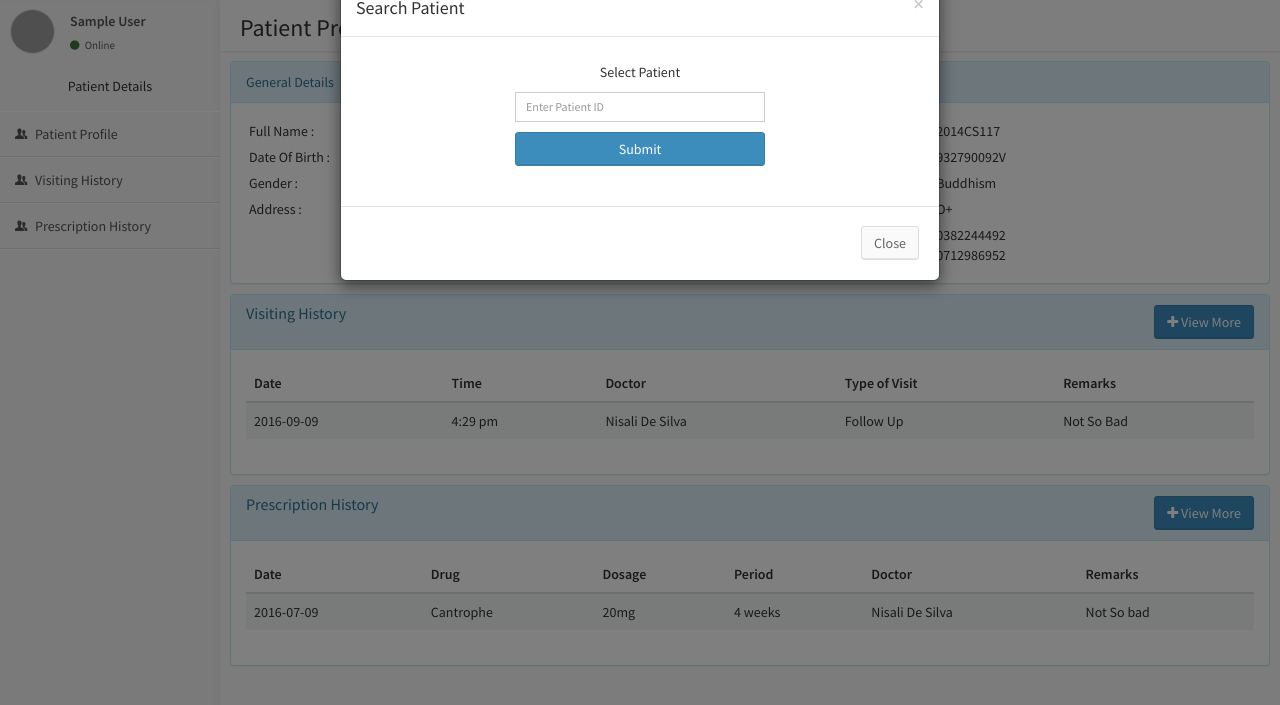
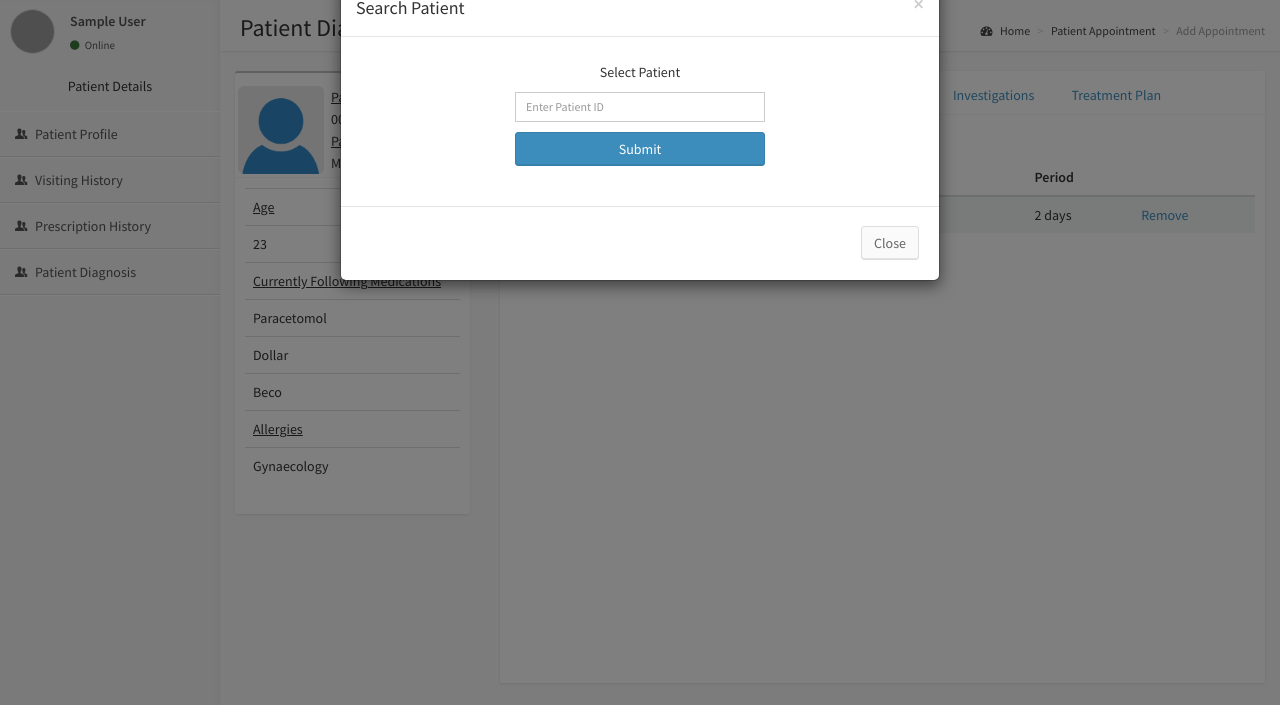
Before and after one commit to IsurangaPerera/ClinicManagementSystem, a PHP site: page /include/patient_management.php?patient_diagnosis in a window 1280 px wide. Shown: the part 51-756 px from the top of the page. Run offline with PHP 8.4, Linux system fonts and the light colour scheme; the visitor is signed in with stand-in values (Sample User, id 1); some libraries are stand-ins or nearby versions; some web fonts are replaced; grey boxes are pictures that could not be loaded.

Commit message:
opd doctor ui partially completed

```diff
--- a/include/app/hidden_right.php
+++ b/include/app/hidden_right.php
@@ -1,5 +1,5 @@
 <style>
- .dash_board, .search_patient, .patient_registration, .manage_appointments, .change_password, .my_profile, .edit_profile, .opt, .visiting_history, .patient_profile, .prescription_history{
+ .dash_board, .search_patient, .patient_diagnosis, .patient_registration, .manage_appointments, .change_password, .my_profile, .edit_profile, .opt, .visiting_history, .patient_profile, .prescription_history{
   display: none;
 }
 </style>
--- /dev/null
+++ b/include/app/patient_diagnosis.php
@@ -0,0 +1,343 @@
+<?php
+require('hidden_right.php');
+?>
+
+<section class="content-header" >
+	<h1>Patient Diagnosis</h1>
+	<ol class="breadcrumb">
+		<li><a href=""><i class="fa fa-dashboard"></i> Home</a></li>
+		<li><a href="#">Patient Appointment</a></li>
+		<li class="active">Add Appointment</li>
+	</ol>
+</section>
+
+<style>
+.patient_diagnosis{
+	display: block;
+}
+</style>
+
+<div class="patient_diagnosis">
+	<!-- Main content -->
+	<section class="content">
+
+
+
+
+
+		<div class="row">
+
+			<div class="col-md-3">
+				<div class="box">
+					<div class="box-header"></div>
+					<div class="box-body table-responsive no-padding">
+						<table width="100%" cellpadding="3" cellspacing="3">
+							<tr>
+								<td width="15%" valign="top" align="center">
+									<img src="../images/patient.png" class="img-rounded" width="86" height="88">
+								</td>
+								<td>
+									<table width="100%">
+										<tr>
+											<td><u>Patient No.</u></td>
+										</tr>
+										<tr>
+											<td>000014</td>
+										</tr>
+										<tr>
+											<td><u>Patient Name</u></td>
+										</tr>
+										<tr>
+											<td>Mr. Arnold G. Bariring</td>
+										</tr>
+									</table>
+								</td>
+							</tr>
+						</table>
+					</div>
+					<div class="box-footer clearfix">
+						<table class="table">
+							<tr>
+								<td><u>Age</u></td>
+							</tr>
+							<tr>
+								<td>23</td>
+							</tr>
+							<tr>
+								<td><u>Currently Following Medications</u></td>
+							</tr>
+							<tr>
+								<td>Paracetomol</td>
+							</tr>
+							<tr>
+								<td>Dollar</td>
+							</tr>
+							<tr>
+								<td>Beco</td>
+							</tr>
+							<tr>
+								<td><u>Allergies</u></td>
+							</tr>
+							<tr>
+								<td>Gynaecology</td>
+							</tr>
+
+						</table>
+					</div>
+				</div>
+			</div>
+
+			<div class="col-md-9">
+				<div class="nav-tabs-custom">
+					<ul class="nav nav-tabs">
+						<li class="active"><a href="#tab_1" data-toggle="tab">Presenting Complaints</a></li>
+						<li><a href="#tab_2" data-toggle="tab">Clinical Observations</a></li>
+						<li><a href="#tab_3" data-toggle="tab">Medications</a></li>
+						<li><a href="#tab_4" data-toggle="tab">Investigations</a></li>
+						<li><a href="#tab_5" data-toggle="tab">Treatment Plan</a></li>
+
+					</ul>
+					<div class="tab-content">
+						<div class="tab-pane active" id="tab_1">
+
+							<a href="#" class="btn btn-primary" data-toggle="modal" data-target="#myModal"><i class="fa fa-plus"></i> Add Complaints</a>
+
+							<a href="http://demo-hms.eu5.org/app/ipd_print/print_vital/IP-000023/000014" class="btn btn-default" target="_blank"><i class="fa fa-print"></i> Print</a>
+							<table class="table table-hover table-striped">
+								<thead>
+									<tr>
+										<th>Date</th>
+										<th>Time</th>
+										<th>Complaint</th>
+										<th>Period</th>
+
+										<th></th>
+									</tr>
+								</thead>
+								<tbody>
+									<tr>
+										<td>May 19, 2016</td>
+										<td>02:55:00 PM</td>
+										<td>Haemoptysis</td>
+										<td>2 days</td>
+
+										<td>
+											<a href="http://demo-hms.eu5.org/app/nurse_module/delete_vital/23/IP-000023/000014" onClick="return confirm('Are you sure you want to remove?');">Remove</a>
+
+										</td>
+									</tr>
+
+								</tbody>
+							</table>
+
+
+
+							<br><br><br><br><br><br><br>
+							<br><br><br><br><br><br><br>
+							<br><br><br><br><br><br><br>
+						</div>
+
+						<div class="tab-pane" id="tab_2">
+							<!--Tab 2 Code goes here-->
+							<a href="#" class="btn btn-primary" data-toggle="modal" data-target="#myModal"><i class="fa fa-plus"></i> Add Clinical Observations</a>
+
+							<a href="http://demo-hms.eu5.org/app/ipd_print/print_vital/IP-000023/000014" class="btn btn-default" target="_blank"><i class="fa fa-print"></i> Print</a>
+							<table class="table table-hover table-striped">
+								<thead>
+									<tr>
+										<th>Date</th>
+										<th>Time</th>
+										<th>Complaint</th>
+										<th>Period</th>
+
+										<th></th>
+									</tr>
+								</thead>
+								<tbody>
+									<tr>
+										<td>May 19, 2016</td>
+										<td>02:55:00 PM</td>
+										<td>Haemoptysis</td>
+										<td>2 days</td>
+
+										<td>
+											<a href="http://demo-hms.eu5.org/app/nurse_module/delete_vital/23/IP-000023/000014" onClick="return confirm('Are you sure you want to remove?');">Remove</a>
+
+										</td>
+									</tr>
+
+								</tbody>
+							</table>
+
+
+
+							<br><br><br><br><br><br><br>
+							<br><br><br><br><br><br><br>
+							<br><br><br><br><br><br><br>
+
+						</div>
+						<div class="tab-pane" id="tab_3">
+
+							<a href="#" class="btn btn-primary" data-toggle="modal" data-target="#myModal"><i class="fa fa-plus"></i> Add Medications</a>
+
+							<a href="http://demo-hms.eu5.org/app/ipd_print/print_vital/IP-000023/000014" class="btn btn-default" target="_blank"><i class="fa fa-print"></i> Print</a>
+							<table class="table table-hover table-striped">
+								<thead>
+									<tr>
+										<th>Date</th>
+										<th>Time</th>
+										<th>Drug</th>
+										<th>Dosage</th>
+										<th></th>
+									</tr>
+								</thead>
+								<tbody>
+									<tr>
+										<td>May 19, 2016</td>
+										<td>02:55:00 PM</td>
+										<td>Paraetomol</td>
+										<td>20mg</td>
+
+										<td>
+											<a href="http://demo-hms.eu5.org/app/nurse_module/delete_vital/23/IP-000023/000014" onClick="return confirm('Are you sure you want to remove?');">Remove</a>
+
+										</td>
+									</tr>
+
+								</tbody>
+							</table>
+
+
+
+							<br><br><br><br><br><br><br>
+							<br><br><br><br><br><br><br>
+							<br><br><br><br><br><br><br>
+						</div>
+						<div class="tab-pane" id="tab_4">
+
+							<a href="#" class="btn btn-primary" data-toggle="modal" data-target="#myModal"><i class="fa fa-plus"></i> Add Investigations</a>
+
+							<a href="http://demo-hms.eu5.org/app/ipd_print/print_vital/IP-000023/000014" class="btn btn-default" target="_blank"><i class="fa fa-print"></i> Print</a>
+							<table class="table table-hover table-striped">
+								<thead>
+									<tr>
+										<th>Date</th>
+										<th>Time</th>
+										<th>Complaint</th>
+										<th>Period</th>
+
+										<th></th>
+									</tr>
+								</thead>
+								<tbody>
+									<tr>
+										<td>May 19, 2016</td>
+										<td>02:55:00 PM</td>
+										<td>Haemoptysis</td>
+										<td>2 days</td>
+
+										<td>
+											<a href="http://demo-hms.eu5.org/app/nurse_module/delete_vital/23/IP-000023/000014" onClick="return confirm('Are you sure you want to remove?');">Remove</a>
+
+										</td>
+									</tr>
+
+								</tbody>
+							</table>
+
+
+
+							<br><br><br><br><br><br><br>
+							<br><br><br><br><br><br><br>
+							<br><br><br><br><br><br><br>
+						</div>
+						<div class="tab-pane" id="tab_5">
+
+							<form method="post" action="" onSubmit="return confirm('Are you sure you want to save?');">
+								<input type="hidden" name="opd_no" value="IP-000017">
+								<input type="hidden" name="patient_no" value="000005">
+								<table class="table table-hover">
+									<tbody>
+										<tr>
+											<div class="form-group">
+												<td width="21%" valign="top">Clinical Impression</td>
+
+												<td width="79%">
+
+													<select class="form-control input-sm" id="sel1" style="width: 60%;">
+														<option value="0">Non specific symptoms</option>
+														<option value="1">Upper respiratory tract infection</option>
+														<option value="2">Lower respiratory tract infection</option>
+														<option value="3">Community Acquired Pneumonia</option>
+														<option value="4">Pulmonary tuberculosis</option>
+														<option value="5">Extrapulmonary tuberculosis</option>
+														<option value="6">Asthma</option>
+														<option value="7">COPD</option>
+														<option value="8">Interstitial lung disease</option>
+														<option value="9">Bronchiectasis</option>
+														<option value="10">Lung malignancy</option>
+														<option value="11">Chronic cough</option>
+														<option value="12">Pleural effusion</option>
+														<option value="13">Pneumothorax</option>
+														<option value="14">Sleep disordered breathing</option>
+														<option value="15" id="other">Other</option>
+													</select>
+												</td>
+											</div>
+										</tr>
+										<tr hidden="True">
+											<td width="21%" valign="top">Please Specify</td>
+											<td width="79%"><textarea name="reason_admission" id="reason_admission" class="form-control input-sm" style="width: 60%;" rows="3"></textarea></td>
+										</tr>
+										<tr>
+											<td valign="top">Plan From OPD</td>
+											<td>
+												<select name="condition" id="condition" class="form-control input-sm" style="width: 60%;" required>
+													<option value="1">Discharge from OPD</option>
+													<option value="2">Follow up OPD</option>
+													<option value="3" id="refRoom">Referral to TB Section</option>
+													<option value="3" id="refRoom">Referral to Respiratory Consultant</option>
+
+												</select>
+											</td>
+										</tr>
+										<tr hidden="True">
+											<td valign="top">Consultant</td>
+											<td>
+												<select name="condition" id="condition" class="form-control input-sm" style="width: 60%;" required>
+													<option value="Dr Kirthi Gunasekara">Dr Kirthi Gunasekara</option>
+													<option value="Dr Amitha Fernando">Dr Amitha Fernando</option>
+												</select>
+											</td>
+										</tr>
+										<tr>
+											<td width="21%" valign="top">Aditional Notes</td>
+											<td width="79%"><textarea name="admitting_impression" id="admitting_impression" class="form-control input-sm" style="width: 60%;" rows="3"></textarea></td>
+										</tr>
+
+										<tr>
+											<td colspan="2">
+												<button class="btn btn-primary" name="btnSubmit" id="btnSubmit" type="submit"><i class="fa fa-save"></i> Save</button>
+
+												<a href="" class="btn btn-default" target="_blank"><i class="fa fa-print"></i> Print</a>
+											</td>
+										</tr>
+									</tbody>
+								</table>
+							</form>
+
+							<br><br><br><br><br><br><br>
+							<br><br><br><br><br><br><br>
+							<br><br><br><br><br><br><br>
+						</div>
+					</div>
+					<div class="box-footer clearfix">
+
+					</div>
+				</div>
+			</div>
+		</div>
+
+	</section><!-- /.content -->
+
+</div>
--- a/include/app/patient_profile.php
+++ b/include/app/patient_profile.php
@@ -81,7 +81,7 @@
             <th>Time</th>
             <th>Doctor</th>
             <th>Type of Visit</th>
-            <th>Remarks</th>
+            <th>Impression</th>
           </tr>
         </thead>
         <tbody>
@@ -116,7 +116,6 @@
             <th>Dosage</th>
             <th>Period</th>
             <th>Doctor</th>
-            <th>Remarks</th>
           </tr>
         </thead>
         <tbody>
@@ -126,7 +125,6 @@
             <td>20mg</td>
             <td>4 weeks</td>
             <td>Nisali De Silva</td>
-            <td>Not So bad</td>
           </tr>
         </tbody>
       </table>
--- a/include/app/prescription_history.php
+++ b/include/app/prescription_history.php
@@ -46,13 +46,13 @@ require('hidden_right.php');
         <table class="table table-hover table-striped">
           <thead>
             <tr>
-              <th>Date</th><th>Drug</th><th>Dosage</th><th>Period</th><th>Doctor</th><th>Status</th><th>Remarks</th>
+              <th>Date</th><th>Drug</th><th>Dosage</th><th>Period</th><th>Doctor</th><th>Status</th>
             </tr>
           </thead>
 
           <tbody>
             <tr>
-              <td>2015-09-09</td><td>Paracetomol</td><td>20mg</td><td>4 weeks</td><td>Nisali De Silva</td><td>In Progress</td><td>Not that Bad</td>
+              <td>2015-09-09</td><td>Paracetomol</td><td>20mg</td><td>4 weeks</td><td>Nisali De Silva</td><td>In Progress</td>
             </tr>
           </tbody>
         </table>
--- a/include/app/visiting_history.php
+++ b/include/app/visiting_history.php
@@ -47,7 +47,7 @@ require('hidden_right.php');
         <table class="table table-hover table-striped">
           <thead>
             <tr>
-              <th>Date</th><th>Time</th><th>Doctor</th><th>Type of Visit</th><th>Remarks</th>
+              <th>Date</th><th>Time</th><th>Doctor</th><th>Type of Visit</th><th>Impression</th>
             </tr>
           </thead>
 
--- a/include/patient_management.php
+++ b/include/patient_management.php
@@ -72,6 +72,12 @@ require("$root/include/header.php");
 		</a>
 	</li>
 
+	<li>
+		<a href="?patient_diagnosis">
+			<i class="fa ion-person-stalker"></i><span>Patient Diagnosis</span>
+		</a>
+	</li>
+
 
 </ul>
 </section>
@@ -85,6 +91,10 @@ require("$root/include/header.php");
 
 if(isset($_GET['visiting_history'])) {
 	require('app/visiting_history.php');
+}
+
+if(isset($_GET['patient_diagnosis'])) {
+	require('app/patient_diagnosis.php');
 }
 
 if(isset($_GET['prescription_history'])) {
```
Also changed, not shown: images/patient.png (added).
